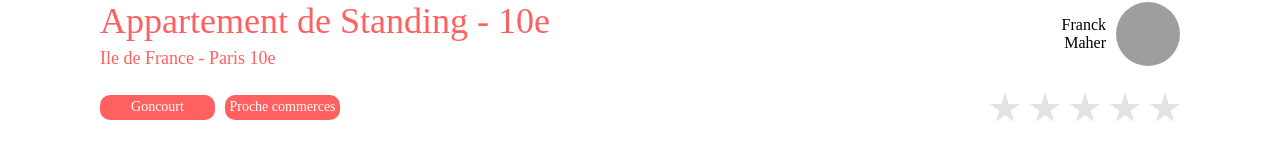
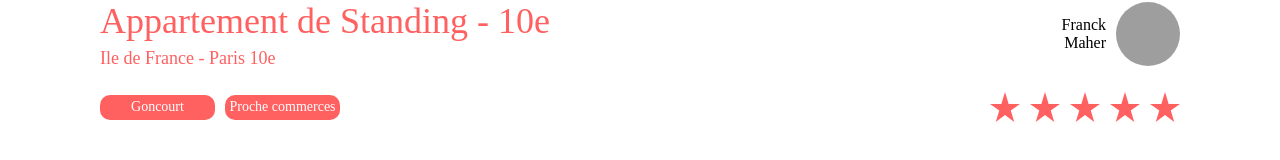
Before and after one commit to mehdi-benamar/kasa-vuejs, a Vue app: page /logement/0979876d in a window 1280 px wide. Shown: the part 592-752 px from the top of the page. Built offline with nearby package versions, Linux system fonts and the light colour scheme; grey boxes are pictures that could not be loaded.

Commit message:
add condition for rating

```diff
--- a/src/components/Host.vue
+++ b/src/components/Host.vue
@@ -39,7 +39,7 @@ export default {
           <Tag v-for="name in loc.tags" :name="name" />
         </div>
         <div class="host-bottom-rating">
-          <Rating v-for="(n, i) in 5" />
+          <Rating v-for="(n, i) in 5"  :fill="i < parseInt(loc.rating) ? '#FF6060' : '#E3E3E3' " />
         </div>
       </div>
     </section>
--- a/src/components/icons/IconRating.vue
+++ b/src/components/icons/IconRating.vue
@@ -3,17 +3,16 @@
 export default{
   name: "Rating",
   props: {
-    fill:  {
-      type: String
-    }
+    fill: String
   }
 }
+
 
 </script>
 
 <template>
-  <svg width="30" height="30" viewBox="0 0 30 30" :fill="fill" xmlns="http://www.w3.org/2000/svg">
+  <svg width="30" height="30" viewBox="0 0 30 30" fill="none" xmlns="http://www.w3.org/2000/svg">
     <path d="M18.645 12L15 0L11.355 12H0L9.27 18.615L5.745 30L15 22.965L24.27 30L20.745 18.615L30 12H18.645Z"
-      fill="#E3E3E3" />
+      :fill="fill" />
   </svg>
 </template>
```
